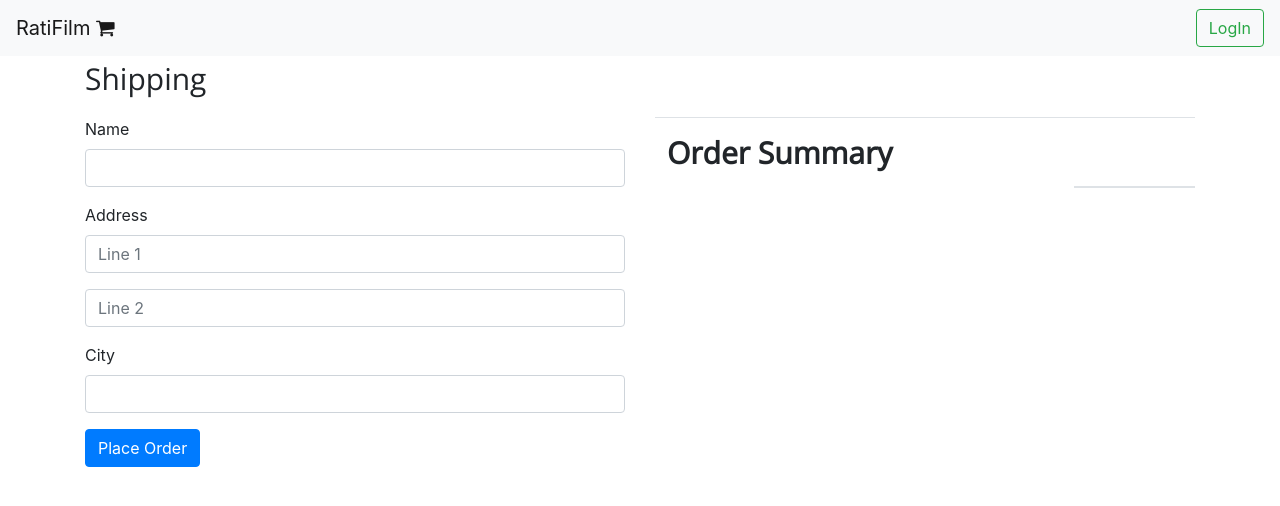
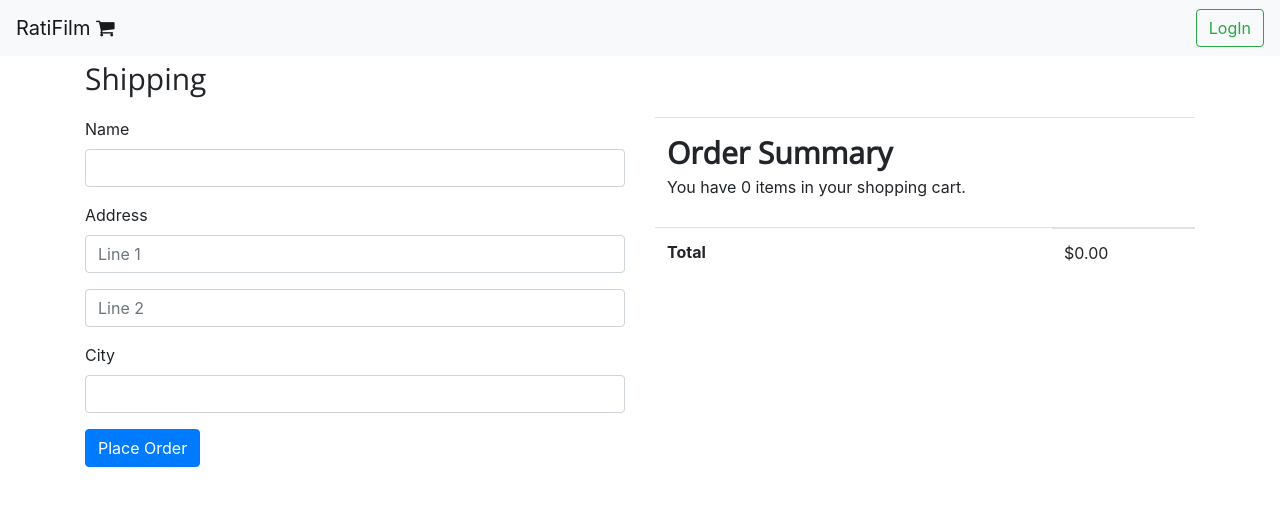
Before and after one commit to fatimasajadi/RatiFilm, an Angular app: page /shipping in a window 1280 px wide. Shown: the top 506 px of the page. Built offline with nearby package versions, Linux system fonts and the light colour scheme.

Commit message:
checkout page completed

```diff
--- a/src/app/shipping/shipping.component.html
+++ b/src/app/shipping/shipping.component.html
@@ -31,7 +31,7 @@
                         <td scope="col">
                             <strong class='title'>Order Summary</strong>
 
-                                <!-- <p>You have {{totalCount}} items in your shopping cart.</p> -->
+                                <p>You have {{totalCount}} items in your shopping cart.</p>
 
                         </td>
                         <th></th>
@@ -39,15 +39,19 @@
                         <th></th>
                     </tr>
 
-
                 </thead>
                 <tbody>
                     <tr *ngFor='let item of list'>
-                        <td>{{item.title}}</td>
-                        <td class="row">
+                        <td>{{item.count}} × {{item.title}}</td>
+                        <!-- <td class="row">
                             <div style="padding: 0 10px;">{{item.count}}</div>
-                        </td>
+                        </td> -->
                         <td>${{((item.price)*(item.count)).toFixed(2)}}</td>
+                    </tr>
+                    <tr>
+                        <td><strong>Total</strong></td>
+
+                        <td>${{total.toFixed(2)}}</td>
                     </tr>
 
                     <!-- <tr>
--- a/src/app/shipping/shipping.component.ts
+++ b/src/app/shipping/shipping.component.ts
@@ -8,14 +8,21 @@ import { ShoppingCartService } from '../shopping-cart.service';
 export class ShippingComponent implements OnInit {
 
   private list = [];
+  private total=0;
+  private totalCount=0;
 
   constructor( private shoppingService: ShoppingCartService) {
     this.list = shoppingService.list;
-
-
+    this.shoppingService.totalCalculator;
+    this.getCountTotal();
    }
 
-  ngOnInit() {
+  ngOnInit() {  }
+
+  getCountTotal(){
+    this.shoppingService.totalCalculator;
+    this.totalCount=this.shoppingService.totalCount;
+    this.total=this.shoppingService.total;
   }
 
 }
--- a/src/app/shopping-cart.service.ts
+++ b/src/app/shopping-cart.service.ts
@@ -8,6 +8,8 @@ export class ShoppingCartService {
   private count: number = 0
   private cb: Function;
   private title: string;
+  public total=0;
+  public totalCount=0;
 
   public list = []
 
@@ -31,4 +33,12 @@ export class ShoppingCartService {
   setList(list) {
     this.list = this.list.concat(list);
   }
+
+  totalCalculator(){
+    this.total = 0;
+      this.totalCount=0;
+    this.list.forEach(item => this.total += item.price * item.count);
+    this.list.forEach(item => this.totalCount += item.count);
+
+  }
 }
--- a/src/app/shopping-cart/shopping-cart.component.ts
+++ b/src/app/shopping-cart/shopping-cart.component.ts
@@ -13,7 +13,7 @@ export class ShoppingCartComponent implements OnInit {
   // private result: number = 0;
   // private totalPrice: number = 0;
   private total=0;
-  private totalCount=0;
+  private totalCount:number =0;
 
   constructor(private shoppingService: ShoppingCartService) {
     this.list = shoppingService.list;
@@ -36,9 +36,8 @@ export class ShoppingCartComponent implements OnInit {
   }
 
   sumCalculator() {
-    this.total = 0;
-    this.totalCount=0;
-    this.list.forEach(item => this.total += item.price * item.count);
-    this.list.forEach(item => this.totalCount += item.count);
+    this.shoppingService.totalCalculator();
+    this.totalCount = this.shoppingService.totalCount;
+    this.total = this.shoppingService.total;
   }
 }
```
